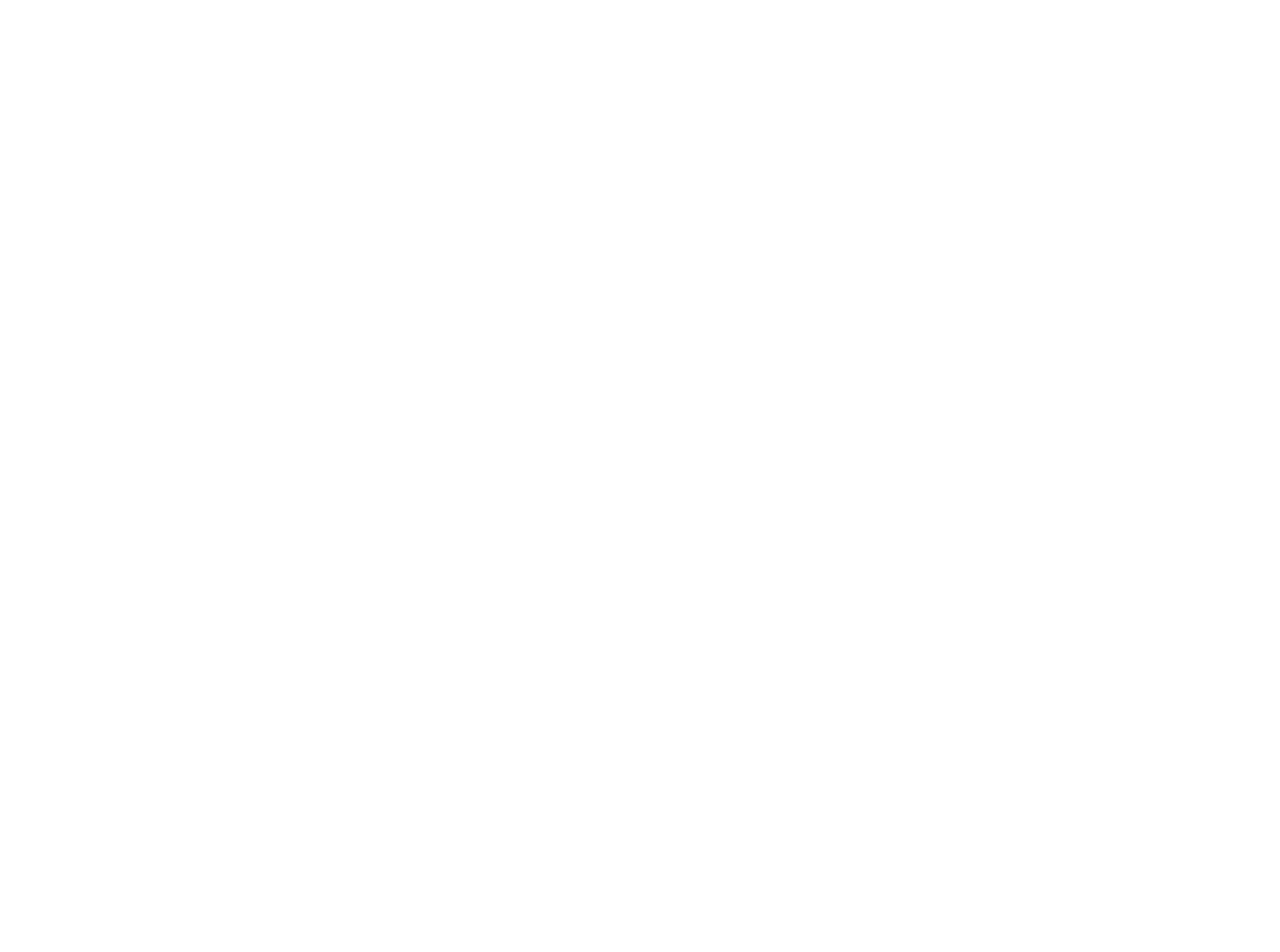
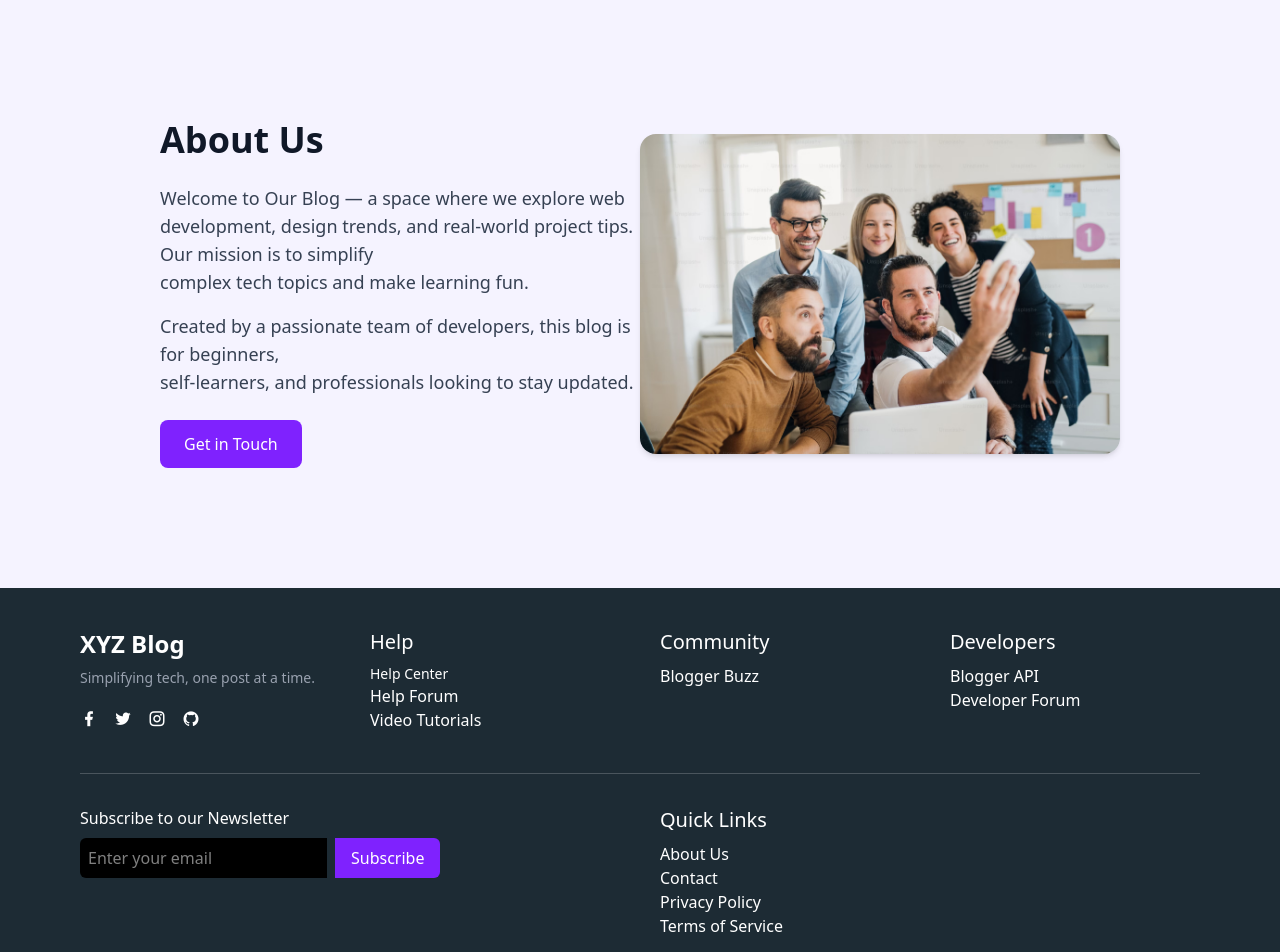
Before and after one commit to ShIreen66/blog-project-frontend, a React (Vite) app: page /about in a window 1280 px wide. Before the commit this address had no page. Shown: the top 952 px of the page. Before the commit the page ends 800 px from the top, so only its background shows below. Built offline with nearby package versions, Linux system fonts and the light colour scheme; a web font is replaced by a local one.

Commit message:
Add About page with introductory content and footer component

```diff
--- a/package.json
+++ b/package.json
@@ -15,6 +15,7 @@
     "@mui/material": "^7.1.0",
     "@reduxjs/toolkit": "^2.8.1",
     "@tailwindcss/vite": "^4.1.6",
+    "emoji-picker-react": "^4.12.2",
     "react": "^19.1.0",
     "react-dom": "^19.1.0",
     "react-redux": "^9.2.0",
--- a/src/Routes/MainRoute.jsx
+++ b/src/Routes/MainRoute.jsx
@@ -7,15 +7,16 @@
 import Follower from '../component/Follower'
 import Following from '../component/Following'
 import Post from '../component/Post'
-
 import CreatePost from '../component/CreatePost'
 import EditPost from '../component/EditPost'
+import About from '../pages/user/About'
 
 
 const MainRoute = () => {
   return (
   <Routes>
     <Route path="/" element={<HomeFeed />} />
+    <Route path="/about" element={<About />} />
     <Route path="/signup" element={<Register />} />
     <Route path="/signin" element={<Login/>} />
     <Route path="/dashboard" element={<UserDashboard/>} >
--- a/src/component/CardHeroSection.jsx
+++ b/src/component/CardHeroSection.jsx
@@ -25,8 +25,8 @@
               <p className="text-lg font-medium">name hai </p>
             </div>
 
-            {/* <button className="text-sm font-medium bg-blue-300 px-3 py-2 rounded">Follow</button> */}
-            <button className="text-sm font-medium border-blue-300 border-2 px-3 py-2 rounded">unfollow</button>
+            <button className="text-sm font-medium bg-violet-300 px-3 py-2 rounded">Follow</button>
+            {/* <button className="text-sm font-medium border-violet-300 border-2 px-3 py-2 rounded">unfollow</button> */}
           </div>
         </div>
   )
--- a/src/component/EditPost.jsx
+++ b/src/component/EditPost.jsx
@@ -2,7 +2,7 @@
 
 const EditPost = () => {
   return (
-     <div className="w-full min-h-screen bg-gray-100 flex items-center justify-center p-4">
+     <div className="w-full min-h-screen bg-violet-100 flex items-center justify-center p-4">
       <div className="w-full max-w-2xl bg-white rounded-lg shadow-md p-6 space-y-4 border border-gray-200">
 
 
@@ -62,7 +62,7 @@
           {/* Buttons */}
           <div className="space-x-2">
             <button className="bg-gray-600 text-white px-4 py-2 rounded hover:bg-gray-900">Cancel</button>
-            <button className="bg-blue-600 text-white px-4 py-2 rounded hover:bg-blue-700 transition">
+            <button className="bg-violet-600 text-white px-4 py-2 rounded hover:bg-violet-800 transition">
               Publish
             </button>
           </div>
--- a/src/component/Follower.jsx
+++ b/src/component/Follower.jsx
@@ -3,7 +3,7 @@
 
 const Follower = () => {
   return (
-    <div className="w-full h-screen bg-gray-100 px-6 py-6 ">
+    <div className="w-full h-screen bg-white px-6 py-6 ">
       <div className="w-full flex items-center justify-between mb-6">
         <div className="left flex items-center text-2xl font-semibold text-gray-800">
           Followers
--- a/src/component/Footer.jsx
+++ b/src/component/Footer.jsx
@@ -2,28 +2,98 @@
 
 const Footer = () => {
   return (
-    <div className="w-full h-60 bg-[#1d2b34] text-white">
-      <div className="top w-full h-[70%]  flex px-20 py-10 gap-20">
-        <ul>
-          <li className="text-xl font-medium ">Help</li>
+    <footer className="w-full bg-[#1d2b34] text-white py-10 px-6 md:px-20">
+
+      <div className="blog top grid grid-cols-1 md:grid-cols-4 gap-10 mb-10">
+
+        <div>
+          <h1 className="text-2xl font-bold mb-2">XYZ Blog</h1>
+          <p className="text-sm text-gray-400 mb-4">
+            Simplifying tech, one post at a time.
+          </p>
+
+          <div className="icons flex space-x-4 text-lg">
+            <a href="#" className="hover:text-violet-400" aria-label="Facebook">
+              <i className="ri-facebook-fill"></i>
+            </a>
+            <a href="#" className="hover:text-violet-400" aria-label="Twitter">
+              <i className="ri-twitter-fill"></i>
+            </a>
+            <a href="#" className="hover:text-violet-400" aria-label="Instagram">
+              <i className="ri-instagram-line"></i>
+            </a>
+            <a href="#" className="hover:text-violet-400" aria-label="GitHub">
+              <i className="ri-github-fill"></i>
+            </a>
+          </div>
+        </div>
+
+
+        <ul className="help">
+          <li className="text-xl font-medium mb-2">Help</li>
           <li className="text-sm font-medium">Help Center</li>
           <li>Help Forum</li>
           <li>Video Tutorials</li>
         </ul>
-        <ul>
-          <li className="text-xl font-medium">Community</li>
+
+
+        <ul className="community">
+          <li className="text-xl font-medium mb-2">Community</li>
           <li>Blogger Buzz</li>
         </ul>
-        <ul>
-          <li className="text-xl font-medium">Developers</li>
+
+
+        <ul className="developers">
+          <li className="text-xl font-medium mb-2">Developers</li>
           <li>Blogger API</li>
           <li>Developer Forum</li>
         </ul>
       </div>
-      <div className="bottom flex justify-center items-center">
-        <p><i class="ri-copyright-line"></i> Copyright XYZ.com All Rights reserved. 2025</p>
+
+
+      <div className="links grid grid-cols-1 md:grid-cols-2 gap-10 items-start border-t border-white/20 pt-8">
+
+        <div className="newsletter">
+          <p className="font-medium mb-2">Subscribe to our Newsletter</p>
+          <form className="flex flex-col sm:flex-row">
+            <input
+              type="email"
+              placeholder="Enter your email"
+              className="p-2 text-white bg-black rounded-md sm:rounded-r-none sm:rounded-l-md mb-2 sm:mb-0 sm:mr-2 w-full sm:w-auto hover:scale-105"
+            />
+            <button
+              type="submit"
+              className="bg-violet-600 hover:bg-violet-700 text-white px-4 py-2 rounded-md sm:rounded-l-none sm:rounded-r-md hover:scale-105"
+            >
+              Subscribe
+            </button>
+          </form>
+        </div>
+
+
+        <ul className="quick links">
+          <li className="text-xl font-medium mb-2">Quick Links</li>
+          <li>About Us</li>
+          <li>Contact</li>
+          <li>Privacy Policy</li>
+          <li>Terms of Service</li>
+        </ul>
       </div>
-    </div>
+
+
+      <div className="copyright mt-10 text-center text-sm text-gray-400">
+        <p>
+          <i className="ri-copyright-line"></i> Copyright XYZ.com All Rights
+          reserved. 2025
+        </p>
+        <a
+          href="#"
+          className="inline-block mt-2 hover:text-violet-300 transition"
+        >
+          ↑ Back to Top
+        </a>
+      </div>
+    </footer>
   );
 };
 
--- a/src/component/HeroSection.jsx
+++ b/src/component/HeroSection.jsx
@@ -4,14 +4,14 @@
 
 const HeroSection = () => {
   return (
-    <div className="w-full h-full  border   overflow-x-hidden">
+    <div className="w-full h-full  border  bg-violet-50 overflow-x-hidden">
       <h1 className="text-center text-3xl font-medium">Our Blogs</h1>
       <p className="text-center my-4">
         Lorem, ipsum dolor sit amet consectetur adipisicing elit. Sed?
       </p>
-      <div className="mx-auto my-2 w-[50%] bg-gray-200 h-13 rounded flex items-center overflow-hidden">
+      <div className="mx-auto my-2 w-[50%] bg-violet-200 h-13 rounded flex items-center overflow-hidden">
         {" "}
-        <i class="ri-search-line h-full aspect-square bg-gray-400 text-3xl text-white p-2"></i>{" "}
+        <i class="ri-search-line h-full aspect-square bg-violet-400 text-3xl text-white p-2"></i>{" "}
         <input
           type="text"
           className="outline-hidden w-full h-full text-xl px-5"
--- a/src/component/ProfilePage.jsx
+++ b/src/component/ProfilePage.jsx
@@ -19,13 +19,13 @@
 
           <div className="flex flex-wrap items-center justify-center md:justify-start gap-4">
             <h3 className="text-2xl font-semibold">John Doe</h3>
-            <button className="border rounded-md px-4 py-1 text-sm font-medium hover:bg-gray-100">
+            <button className="border-2 rounded-md px-4 py-1 text-sm font-medium hover:bg-gray-100">
               Edit Profile
             </button>
-            <button className="border rounded-md px-4 py-1 text-sm font-medium hover:bg-gray-100">
+            <button className="border-2 rounded-md px-4 py-1 text-sm font-medium hover:bg-gray-100">
               View Archive
             </button>
-            <button className="w-10 h-10 border rounded-full flex items-center justify-center hover:bg-gray-100">
+            <button className="w-10 h-10 border-2 rounded-full flex items-center justify-center hover:bg-gray-100">
               <i className="ri-user-settings-line text-xl"></i>
             </button>
           </div>
--- /dev/null
+++ b/src/pages/user/About.jsx
@@ -0,0 +1,42 @@
+import React from "react";
+import Footer from "../../component/Footer";
+
+const About = () => {
+  return (
+    <>
+    <section className="w-full bg-violet-50 py-30 px-40 flex flex-col-reverse md:flex-row items-center justify-between">
+      {/* Left */}
+      <div className="w-1/2">
+        <h2 className="text-4xl font-bold text-gray-900 mb-6">About Us</h2>
+        <p className="text-gray-700 text-lg mb-4 transition-transform duration-300 hover:-translate-y-1">
+          Welcome to Our Blog — a space where we explore web development, design
+          trends, and real-world project tips. Our mission is to simplify <br />
+          complex tech topics and make learning fun.
+        </p>
+
+        <p className="text-gray-700 text-lg mb-6 transition-transform duration-300 hover:-translate-y-1">
+          Created by a passionate team of developers, this blog is for
+          beginners, <br />
+          self-learners, and professionals looking to stay updated.
+        </p>
+        <button className="bg-violet-600 text-white px-6 py-3 rounded-lg font-medium hover:bg-violet-800 transition duration-200 hover:scale-105">
+          Get in Touch
+        </button>
+      </div>
+
+      {/* Right */}
+      <div className="w-1/2">
+        <img
+          src="public/people.avif"
+          alt="Team working together"
+          className="w-full rounded-2xl shadow-md transition-transform duration-300 hover:scale-105"
+        />
+      </div>
+    </section>
+    <Footer />
+    </>
+  );
+
+};
+
+export default About;
```
Also changed, not shown: src/component/CreatePost.jsx (+70 -29 lines), public/people.avif (added), 1 other file (tests, documents, lock files or other folders).
